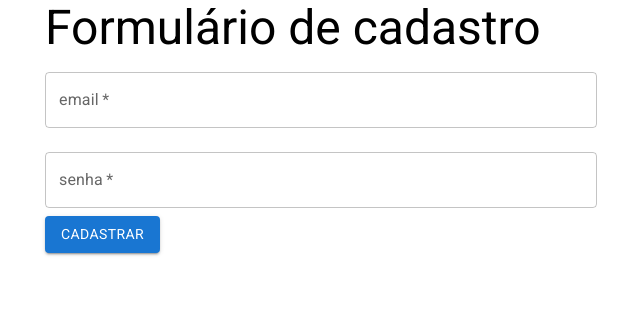
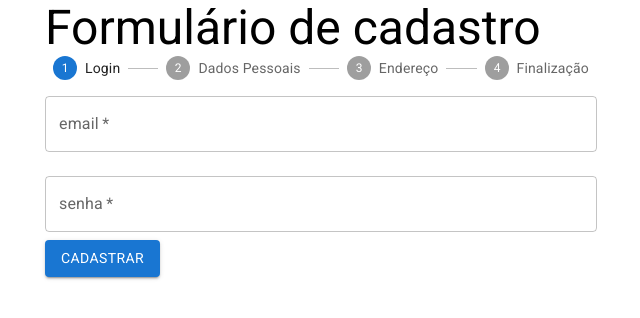
Before and after one commit to pinheiroduda/alura-react-form, a React (Create React App) app: page / in a window 1280 px wide. Shown: the top 318 px of the page, without its empty margins (319-959 px from the left). Built offline with nearby package versions, Linux system fonts and the light colour scheme.

Commit message:
feat: ✨ adds registration progression visual element

```diff
--- a/src/components/form/Form.jsx
+++ b/src/components/form/Form.jsx
@@ -4,7 +4,7 @@ import { DeliveryData } from './DeliveryData'
 import { PersonalData } from './PersonalData'
 import { UserData } from './UserData'
 
-import { Typography } from '@mui/material'
+import { Typography, Stepper, Step, StepLabel } from '@mui/material'
 
 export function Form({ onSubmit, validateCPF }) {
   const [currentStage, setCurrentStage] = useState(0)
@@ -32,5 +32,23 @@ export function Form({ onSubmit, validateCPF }) {
     setCurrentStage(currentStage + 1)
   }
 
-  return <>{forms[currentStage]}</>
+  return (
+    <>
+      <Stepper activeStep={currentStage}>
+        <Step>
+          <StepLabel>Login</StepLabel>
+        </Step>
+        <Step>
+          <StepLabel>Dados Pessoais</StepLabel>
+        </Step>
+        <Step>
+          <StepLabel>Endereço</StepLabel>
+        </Step>
+        <Step>
+          <StepLabel>Finalização</StepLabel>
+        </Step>
+      </Stepper>
+      {forms[currentStage]}
+    </>
+  )
 }
```
